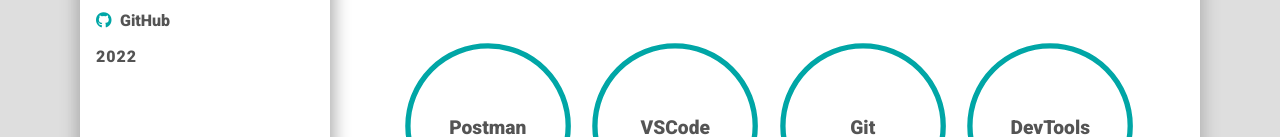
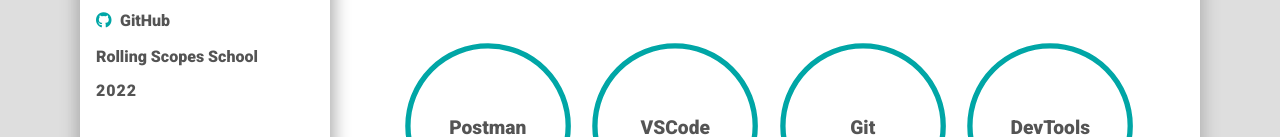
Before and after one commit to pavelgera/rsschool-cv, a plain HTML site: page index.html in a window 1280 px wide. Shown: the part 766-903 px from the top of the page. Drawn offline with nearby package versions, Linux system fonts and the light colour scheme; a script that the page names is missing.

Commit message:
Update index.html

```diff
--- a/index.html
+++ b/index.html
@@ -53,7 +53,7 @@
         <i class="fab fa-facebook"></i>
         <a target="_blank" rel="author" href="https://www.facebook.com/pavel.gerasimovich/">
           <span>Page</span>
-        </a>
+         </a>
       </div>
     </div>
     <div class="intro-section follow">
@@ -62,6 +62,10 @@
         <i class="fab fa-github"></i>
         <a target="_blank" rel="author" href="https://github.com/pavelgera">
           <span>GitHub</span>
+        </a>
+        <div class="info-section link"></div>
+        <a target="_blank" rel="author" href="https://rs.school/js/">
+          <span>Rolling Scopes School</span>
         </a>
       </div>
     </div>
```
